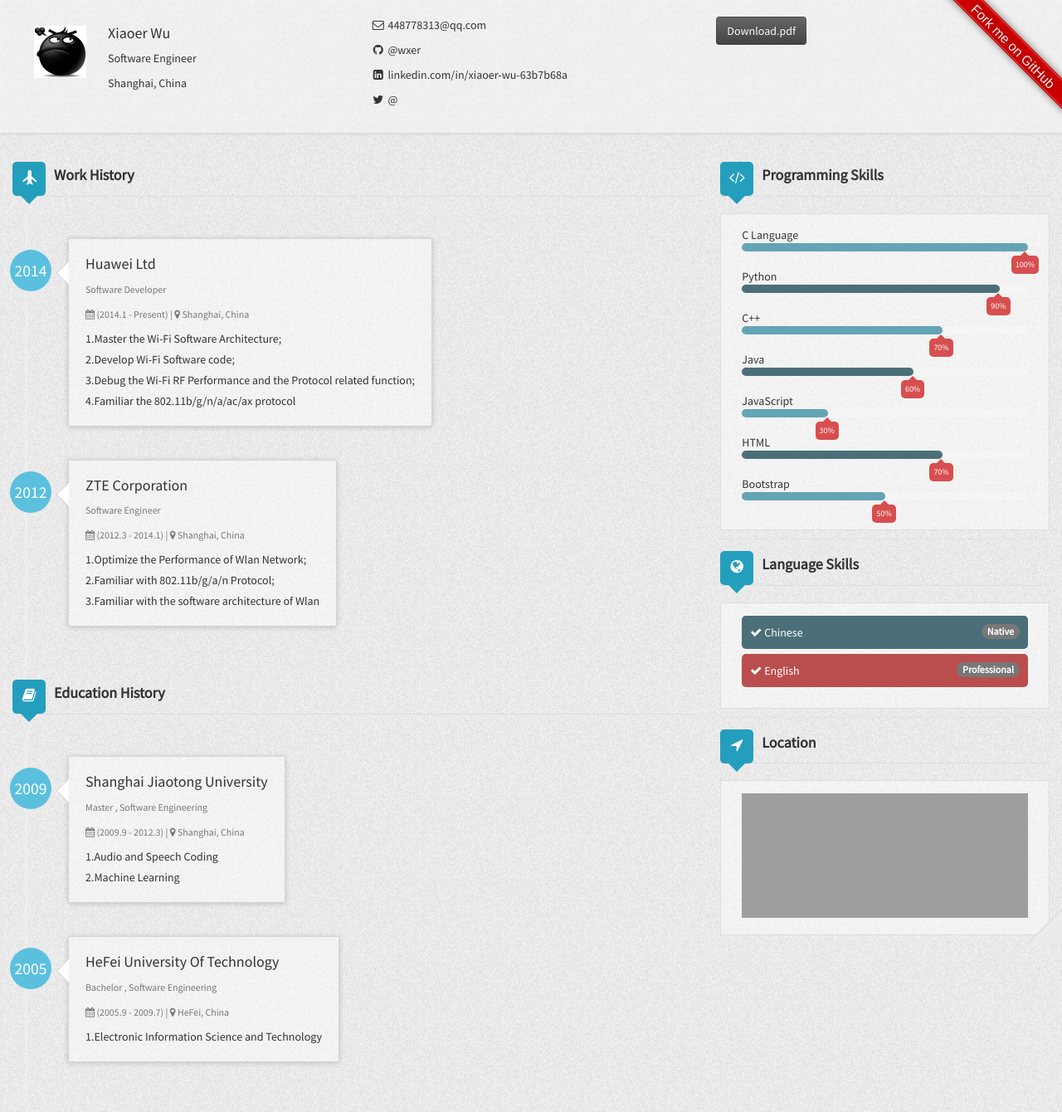
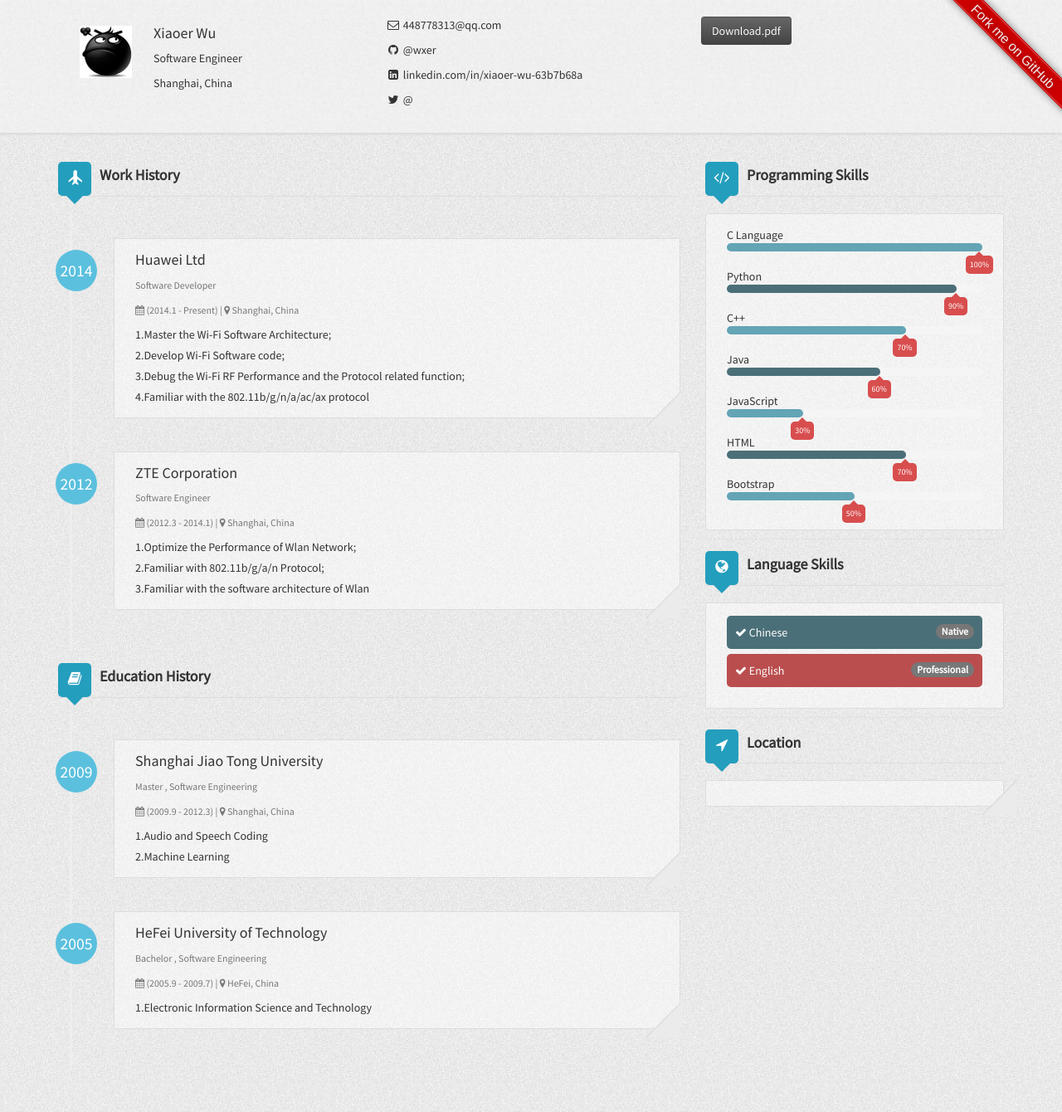
Before and after one commit to 13324077/13324077.github.io, a Jekyll site: the page built from cv/index.html, in a window 1280 px wide. Shown: the whole page at 83% size. Built offline with Jekyll 4.4.1, drawn with Linux system fonts in a browser that asks for light colours; nearby versions of some CDN libraries; a script that is not in the unit is left out; grey boxes are pictures that could not be loaded.

Commit message:
modify the cv info

```diff
--- a/_includes/header_resume.html
+++ b/_includes/header_resume.html
@@ -1,5 +1,5 @@
 <div class="header">
-    <div class="container-fluid">
+    <div class="container">
         <div class="row-fluid">
             <div class="col-sm-4">
                 <img src="{{ page.author.gavatar | prepend: site.baseurl }}" title="Avatar" alt="My Avatar">
--- a/_layouts/resume.html
+++ b/_layouts/resume.html
@@ -1,7 +1,7 @@
 <!DOCTYPE html>
 <html>
 	<div class="ribbon right red">
-	  <a href="https://github.com/ddbullfrog/resumecard">Fork me on GitHub</a>
+	  <a href="https://github.com/wxer">Fork me on GitHub</a>
 	</div>
   {% include head_resume.html %}
 
--- a/cv/index.html
+++ b/cv/index.html
@@ -32,7 +32,7 @@ author:
             desc: Debug the Wi-Fi RF Performance and the Protocol related function;
           - item4:
             index: 4
-            desc: Familiar the 802.11b/g/n/a/ac/ax protocol
+            desc: Familiar with the 802.11b/g/n/a/ac/ax protocol
 
       - work2:
         company: ZTE Corporation
@@ -54,7 +54,7 @@ author:
 
     educationHistory:
       - education1:
-        organization: Shanghai Jiaotong University
+        organization: Shanghai Jiao Tong University
         location: Shanghai, China
         degree: Master
         major: Software Engineering
@@ -69,7 +69,7 @@ author:
             desc: Machine Learning
 
       - education1:
-        organization: HeFei University Of Technology
+        organization: HeFei University of Technology
         location: HeFei, China
         degree: Bachelor
         major: Software Engineering
@@ -112,7 +112,7 @@ author:
         percentage: 50%
 ---
 
-<div class="container-fluid">
+<div class="container">
     <div class="row">
         <div class="col-md-8">
             {% if page.author.workHistory %}
@@ -123,7 +123,7 @@ author:
                             {% if work.started %}
                                 <div class="timeline-badge info">{{ work.started }}</div>
                             {% endif %}
-                            <div class="timeline-panel grid-block">
+                            <div class="grid-block">
                                 <div class="timeline-heading">
                                     {% if work.company %}
                                         <h4 class="timeline-title">{{ work.company }} </h4>
@@ -166,7 +166,7 @@ author:
                             {% if education.started %}
                                 <div class="timeline-badge info">{{ education.started }}</div>
                             {% endif %}
-                            <div class="timeline-panel grid-block">
+                            <div class="grid-block">
                                 <div class="timeline-heading">
                                     {% if education.organization %}
                                         <h4 class="timeline-title">{{ education.organization }}</h4>
@@ -371,7 +371,8 @@ author:
             <div class="deviter"></div>
             <h3 class="title with-icon"><span class="fa fa-location-arrow cat-title"></span> Location</h3>
             <div class="grid-block">
-                <iframe src="https://www.google.com/maps/embed/v1/place?q={{ page.author.address }}&key=AIzaSyClEWLh20lxrQBFR7omuuVESviszPxONyk" width="100%" height="100%" frameborder="0" style="border:0"></iframe>
+                <script type="text/javascript" src="//rf.revolvermaps.com/0/0/8.js?i=5ytn1ssq6za&amp;m=0&amp;c=ff0000&amp;cr1=ffffff&amp;f=arial&amp;l=33" async="async">
+                </script>
             </div>
         </div>
     </div>
```
